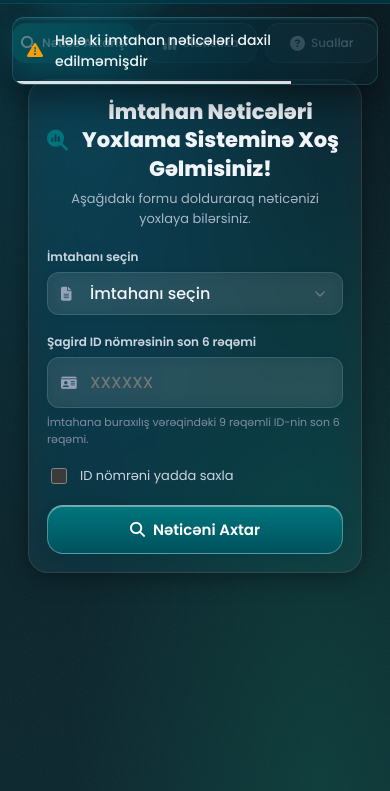
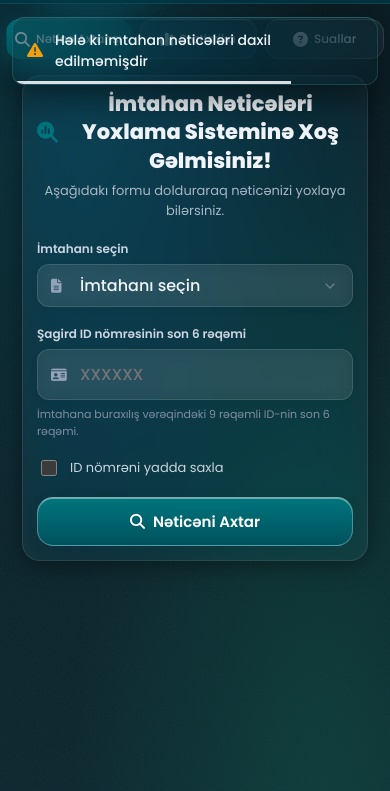
Before and after one commit to Mehemmed2289/imtahan-netice-sorgulama, a plain HTML site: page index.html in a window 390 px wide. Shown: the part 53-844 px from the top of the page. Drawn offline with Linux system fonts and the light colour scheme.

Commit message:
Add files via upload

```diff
--- a/index.html
+++ b/index.html
@@ -483,7 +483,7 @@
             .result-header-title { font-size: 14px; }
             .result-actions { width: 100%; }
             .result-actions .btn { flex: 1; }
-            .glass-card-inner { padding: 8px; }
+            .glass-card-inner { padding: 0; }
             .result-frame-wrap { border-radius: 12px; }
             #resultFrame { height: 50vh; min-height: 280px; width: 100%; }
         }
@@ -643,8 +643,8 @@
             .header-actions { height: 44px; padding: 0 3px; }
             .header-actions > * { margin: 0 3px; }
             .header-actions .theme-orb { width: 40px; height: 40px; }
-            .dashboard-container { padding: 14px 12px 40px; }
-            .glass-card { padding: 18px; border-radius: 20px; }
+            .dashboard-container { padding: 10px 6px 40px; }
+            .glass-card { padding: 14px; border-radius: 18px; }
             .tab-nav { display: grid; grid-template-columns: repeat(3, 1fr); gap: 8px; margin-bottom: 16px; }
             .tab-nav::-webkit-scrollbar { display: none; }
             .nav-btn { flex: none; white-space: nowrap; padding: 10px 8px; font-size: 12px; justify-content: center; gap: 6px; }
```
